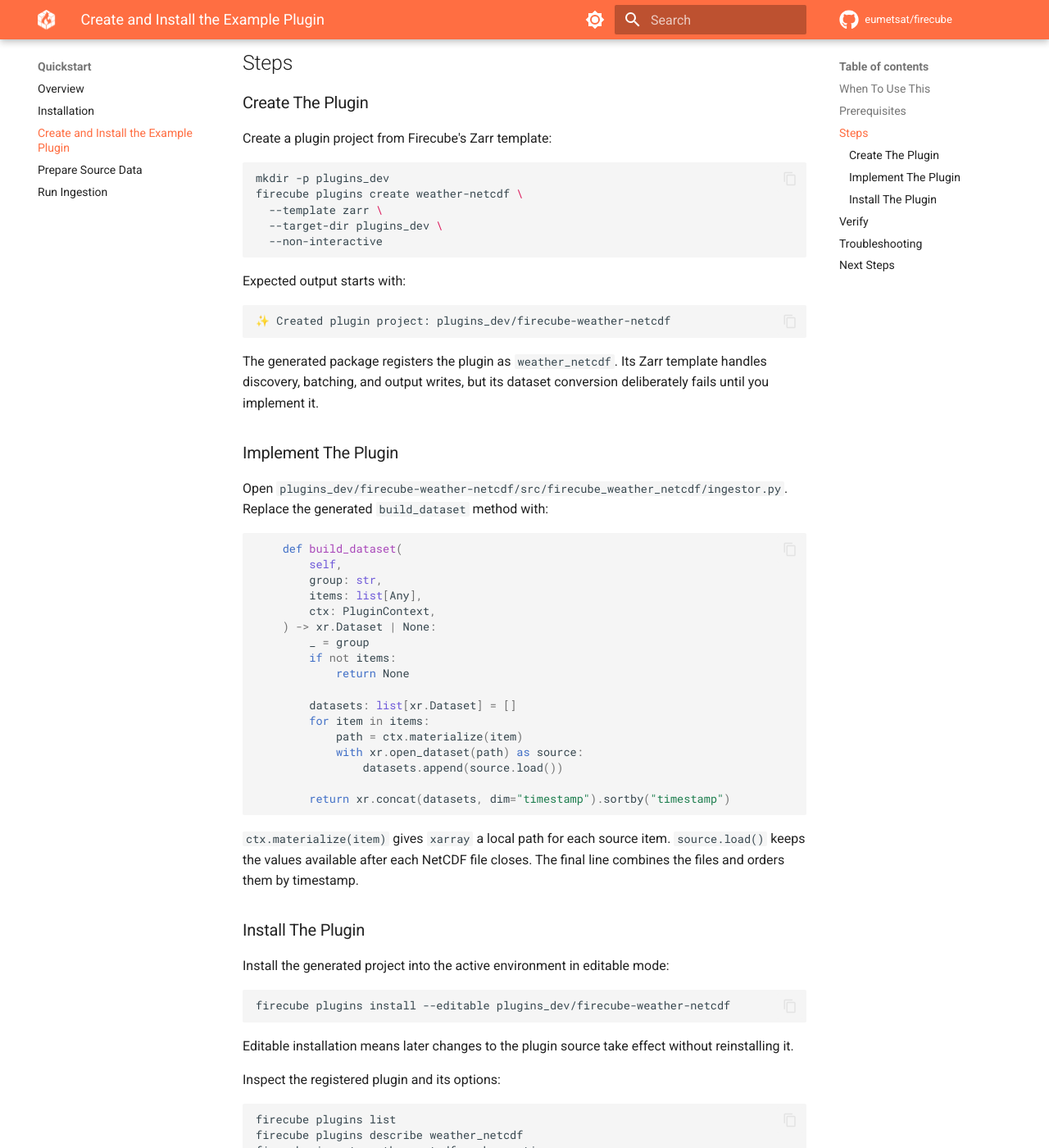
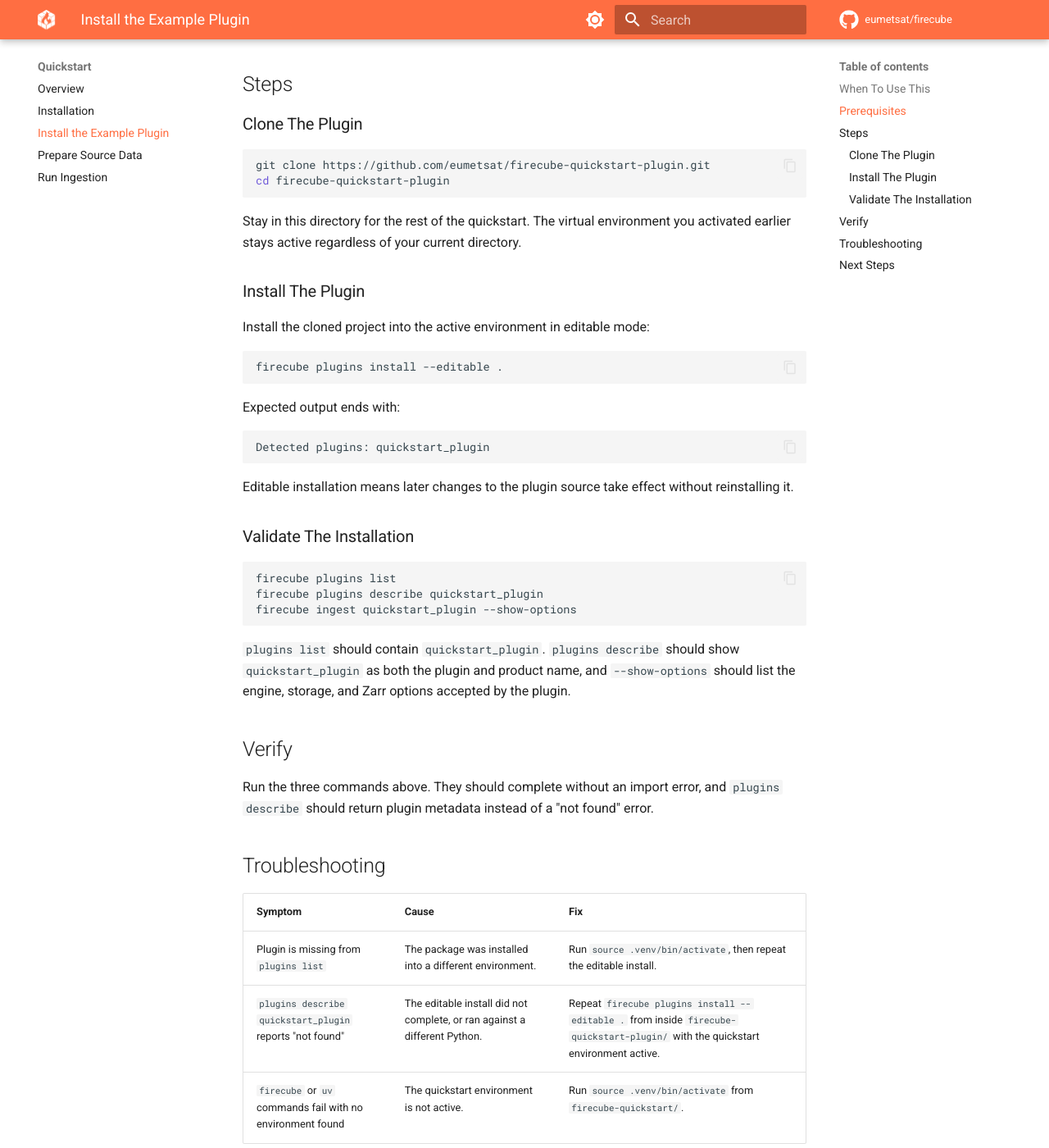
Before and after one commit to eumetsat/firecube, an MkDocs documentation site: the page built from docs/quickstart/plugins.md, in a window 1280 px wide and 1400 px high, scrolled down 587 px. Shown: the whole window at 82% size. Built offline with MkDocs 1.6.1 and Material for MkDocs 9.7.7, drawn with Linux system fonts in a browser that asks for light colours; comment, search, counter and statistics services are not loaded; the version menu is left out; some of the changed text lies outside the part shown.

Commit message:
docs: point quickstart at the standalone firecube-quickstart-plugin repo
Signed-off-by: Anna-Lena Erdmann <anle.erdmann@gmail.com>

````diff
--- a/docs/quickstart/plugins.md
+++ b/docs/quickstart/plugins.md
@@ -1,4 +1,4 @@
-# Create and Install the Example Plugin
+# Install the Example Plugin
 
 ## When To Use This
 
@@ -6,110 +6,75 @@
 how to discover, read, and convert a particular dataset. Firecube runs the
 ingestion workflow and manages the output product.
 
-This page creates a local `weather_netcdf` plugin for the quickstart. It reads
-the example NetCDF files and returns one ordered `xarray.Dataset`; Firecube
-writes that dataset to Zarr.
+This page installs the published `firecube-quickstart-plugin` example. It
+already implements dataset conversion for a small set of time-indexed NetCDF
+files, so this quickstart does not require you to write any plugin code.
 
 ## Prerequisites
 
 - Firecube installed in a Python environment.
 - The environment activated with `source .venv/bin/activate`.
-- The current directory is `firecube-quickstart/`.
+- `git` installed.
 
 ## Steps
 
-### Create The Plugin
-
-Create a plugin project from Firecube's Zarr template:
+### Clone The Plugin
 
 ```bash
-mkdir -p plugins_dev
-firecube plugins create weather-netcdf \
-  --template zarr \
-  --target-dir plugins_dev \
-  --non-interactive
+git clone https://github.com/eumetsat/firecube-quickstart-plugin.git
+cd firecube-quickstart-plugin
 ```
 
-Expected output starts with:
-
-```text
-✨ Created plugin project: plugins_dev/firecube-weather-netcdf
-```
-
-The generated package registers the plugin as `weather_netcdf`. Its Zarr
-template handles discovery, batching, and output writes, but its dataset
-conversion deliberately fails until you implement it.
-
-### Implement The Plugin
-
-Open
-`plugins_dev/firecube-weather-netcdf/src/firecube_weather_netcdf/ingestor.py`.
-Replace the generated `build_dataset` method with:
-
-```python
-    def build_dataset(
-        self,
-        group: str,
-        items: list[Any],
-        ctx: PluginContext,
-    ) -> xr.Dataset | None:
-        _ = group
-        if not items:
-            return None
-
-        datasets: list[xr.Dataset] = []
-        for item in items:
-            path = ctx.materialize(item)
-            with xr.open_dataset(path) as source:
-                datasets.append(source.load())
-
-        return xr.concat(datasets, dim="timestamp").sortby("timestamp")
-```
-
-`ctx.materialize(item)` gives `xarray` a local path for each source item.
-`source.load()` keeps the values available after each NetCDF file closes. The
-final line combines the files and orders them by timestamp.
+Stay in this directory for the rest of the quickstart. The virtual environment
+you activated earlier stays active regardless of your current directory.
 
 ### Install The Plugin
 
-Install the generated project into the active environment in editable mode:
+Install the cloned project into the active environment in editable mode:
 
 ```bash
-firecube plugins install --editable plugins_dev/firecube-weather-netcdf
+firecube plugins install --editable .
+```
+
+Expected output ends with:
+
+```text
+Detected plugins: quickstart_plugin
 ```
 
 Editable installation means later changes to the plugin source take effect
 without reinstalling it.
 
-Inspect the registered plugin and its options:
+### Validate The Installation
 
 ```bash
 firecube plugins list
-firecube plugins describe weather_netcdf
-firecube ingest weather_netcdf --show-options
+firecube plugins describe quickstart_plugin
+firecube ingest quickstart_plugin --show-options
 ```
 
-`plugins list` should contain `weather_netcdf`. `plugins describe` should show
-`weather_netcdf` as both the plugin and product name.
+`plugins list` should contain `quickstart_plugin`. `plugins describe` should
+show `quickstart_plugin` as both the plugin and product name, and
+`--show-options` should list the engine, storage, and Zarr options accepted by
+the plugin.
 
 ## Verify
 
-Run the plugin inspection commands above. They should complete without an
-import error, and `--show-options` should list the engine, storage, and Zarr
-options accepted by the plugin.
+Run the three commands above. They should complete without an import error,
+and `plugins describe` should return plugin metadata instead of a "not found"
+error.
 
 ## Troubleshooting
 
 | Symptom | Cause | Fix |
 |---|---|---|
-| Plugin is missing from `plugins list` | The package was installed in a different environment. | Run `source .venv/bin/activate`, then repeat the editable install. |
-| `build_dataset` raises `NotImplementedError` | The generated stub is still present. | Replace the method with the implementation above, then run the command again. |
-| Plugin import fails | The method was pasted outside `WeatherNetcdfIngestor` or has invalid indentation. | Put the method inside the generated class and keep its four-space class indentation. |
-| `uv` cannot find a Python environment | The quickstart environment is not active. | Run `source .venv/bin/activate` from `firecube-quickstart/`. |
+| Plugin is missing from `plugins list` | The package was installed into a different environment. | Run `source .venv/bin/activate`, then repeat the editable install. |
+| `plugins describe quickstart_plugin` reports "not found" | The editable install did not complete, or ran against a different Python. | Repeat `firecube plugins install --editable .` from inside `firecube-quickstart-plugin/` with the quickstart environment active. |
+| `firecube` or `uv` commands fail with no environment found | The quickstart environment is not active. | Run `source .venv/bin/activate` from `firecube-quickstart/`. |
 
 ## Next Steps
 
-- **[Prepare Source Data](source-data.md)**: create the NetCDF files used by the
-  local ingestion example.
-- **[Plugin Development](../guides/plugins/index.md)**: choose a template and
-  develop a plugin for your own dataset after completing the quickstart.
+- **[Prepare Source Data](source-data.md)**: generate the NetCDF files this
+  plugin expects.
+- **[Plugin Development](../guides/plugins/index.md)**: build a plugin for
+  your own dataset instead of the example.
--- a/mkdocs.yml
+++ b/mkdocs.yml
@@ -96,7 +96,7 @@
   - Quickstart:
     - Overview: quickstart/index.md
     - Installation: quickstart/installation.md
-    - Create and Install the Example Plugin: quickstart/plugins.md
+    - Install the Example Plugin: quickstart/plugins.md
     - Prepare Source Data: quickstart/source-data.md
     - Run Ingestion: quickstart/ingestion.md
   - Plugin Development:
````
Also changed, not shown: docs/guides/plugins/generic-zarr.md (+3 -3 lines), docs/quickstart/index.md (+12 -12 lines), docs/quickstart/ingestion.md (+60 -34 lines), docs/quickstart/installation.md (+4 -4 lines), docs/quickstart/source-data.md (+18 -56 lines).
